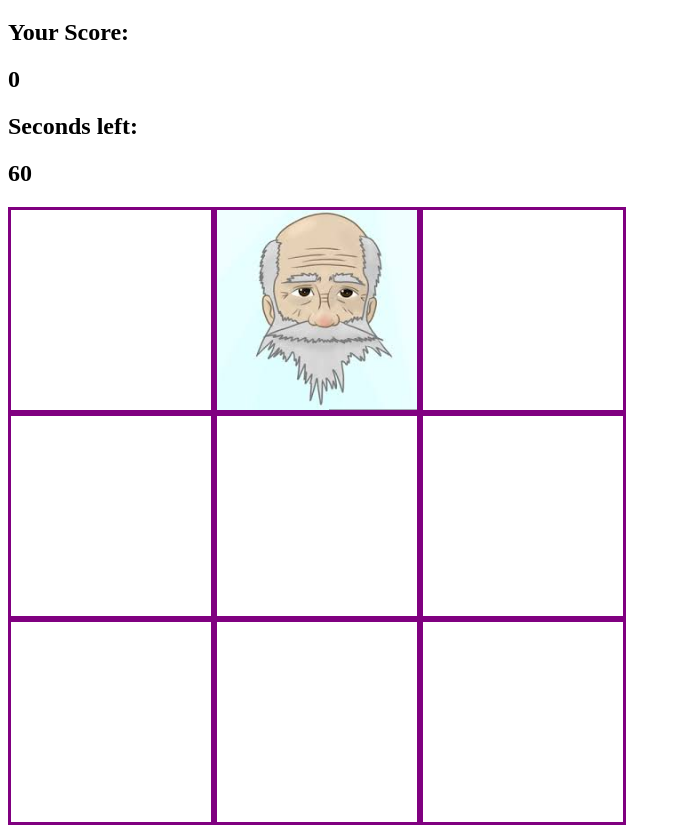
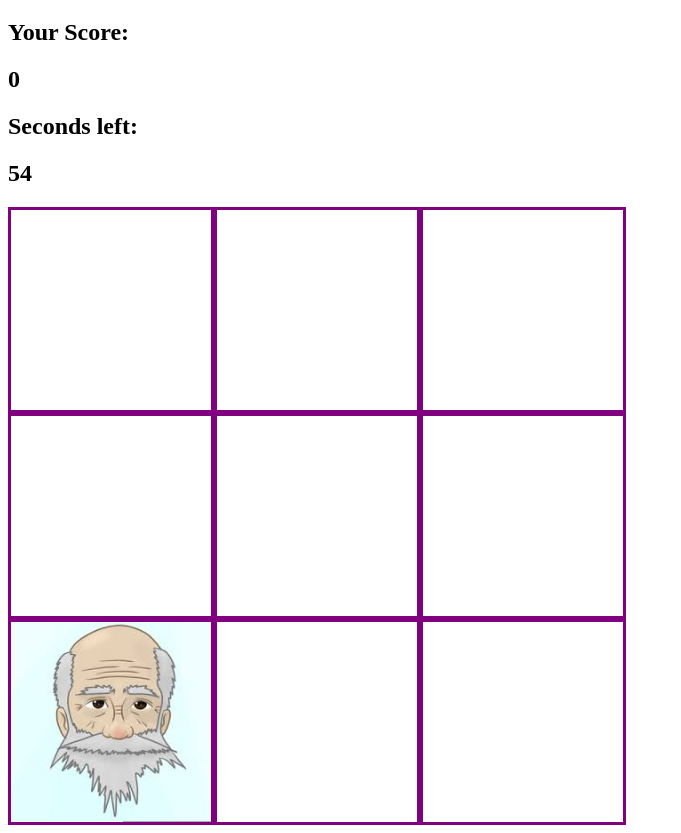
Before and after one commit to Nicola2309/Wack-a-mole, a plain HTML site: page index.html in a window 1280 px wide. Shown: the part 61-894 px from the top of the page, without its empty margins (0-681 px from the left). Drawn offline with Linux system fonts and the light colour scheme.

Commit message:
code corrected expcly [Mat.floor(Math.random... etc, added timer and score function

```diff
--- a/assets/script.js
+++ b/assets/script.js
@@ -0,0 +1,51 @@
+const square = document.querySelectorAll('.square')
+const mole = document.querySelectorAll('.mole')
+const timeLeft = document.querySelector('#time-left')
+let score = document.querySelector('#score')
+
+let result = 0
+let currentTime = timeLeft.textContent
+
+//funzione che toglie className e classList al .mole con la variabile che randomizza la posizione del mole(la foto) moltiplicata sui 9 quadrati in cui puo' apparire
+ function randomSquare() {
+     square.forEach(className => {
+         className.classList.remove('mole')
+     })
+     let randomPosition = square[Math.floor(Math.random() * 9)]
+     randomPosition.classList.add('mole')
+
+//funzione che utilizzeremo in seguito, costruita per seconda, che assegna la hitPosition alla randomPosition scelta sopra. l'id nella variabile si riferisce al numero corrispondente del DIV in HTML
+hitPosition = randomPosition.id
+ }
+
+ // funzione per il punteggio : mouseup--> al click del mouse succede(e la funzione di seguito): se l'ID clickato e' uguale alla hitPosition lo score aumenta di un punto. lo mostro sullo scermo tramite score.textContent = result, cioe' il text content(punteggio) viene mostrato nella barra del result.
+ square.forEach(id => {
+     id.addEventListener('mouseup', () => {
+         if(id.id === hitPosition){
+             result = result + 1
+             score.textContent = result
+             hitPosition = null
+         }
+     })
+ })
+
+// funzione che determina il timer di movimento del vecchietto
+  function moveMole() {
+      let timerId = null
+      timerId = setInterval(randomSquare, 800)
+  }
+
+  moveMole()
+
+// funzione per determinare countDown e alert con il risultato
+function countDown() {
+    currentTime--
+    timeLeft.textContent = currentTime
+
+    if(currentTime === 0) {
+        clearInterval(timerId)
+        alert('IT iS OVER! Your final score is ' + result)
+    }
+}
+
+let timerId = setInterval(countDown, 800)
--- a/index.html
+++ b/index.html
@@ -18,7 +18,7 @@
 
 <div class="grid">
 <div class="square" id="1"></div>
-<div class="square mole" id="2"></div>
+<div class="square" id="2"></div>
 <div class="square" id="3"></div>
 <div class="square" id="4"></div>
 <div class="square" id="5"></div>
```
